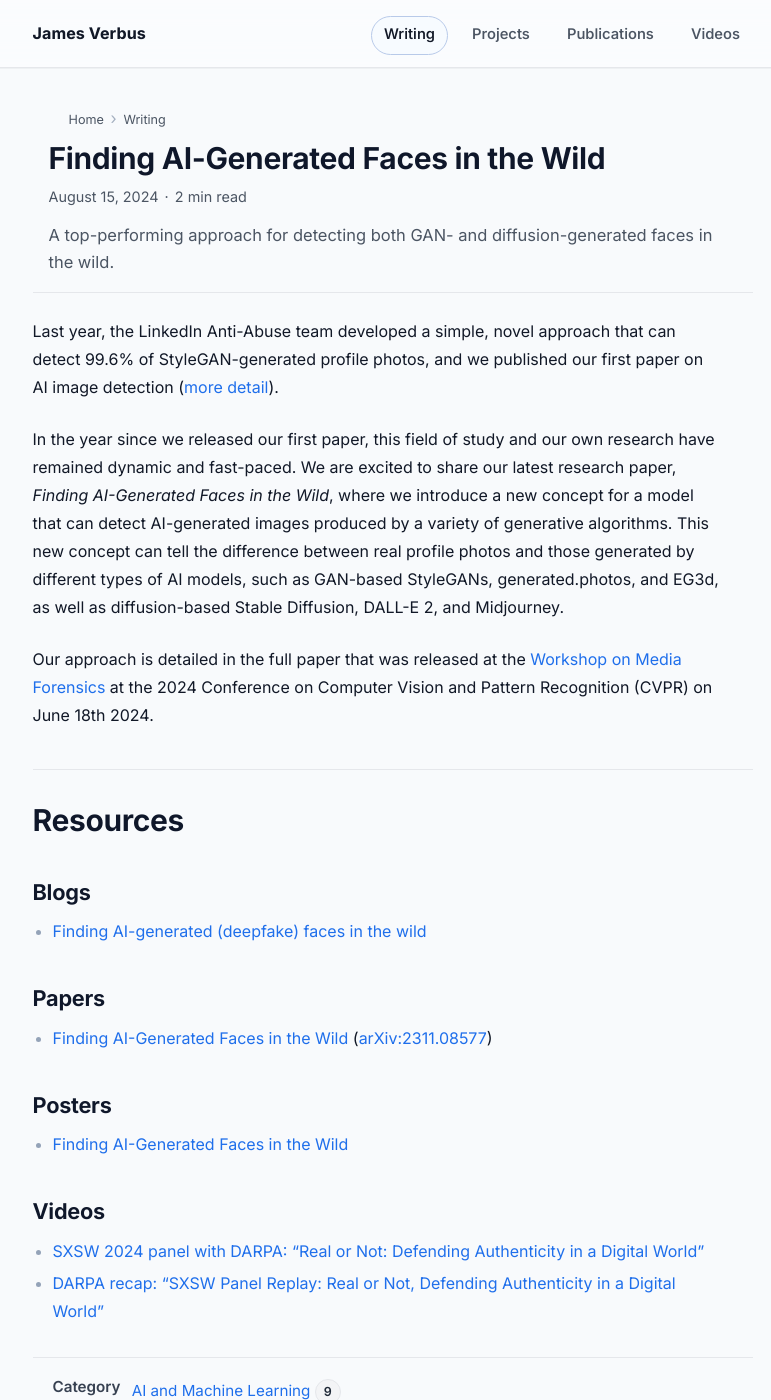
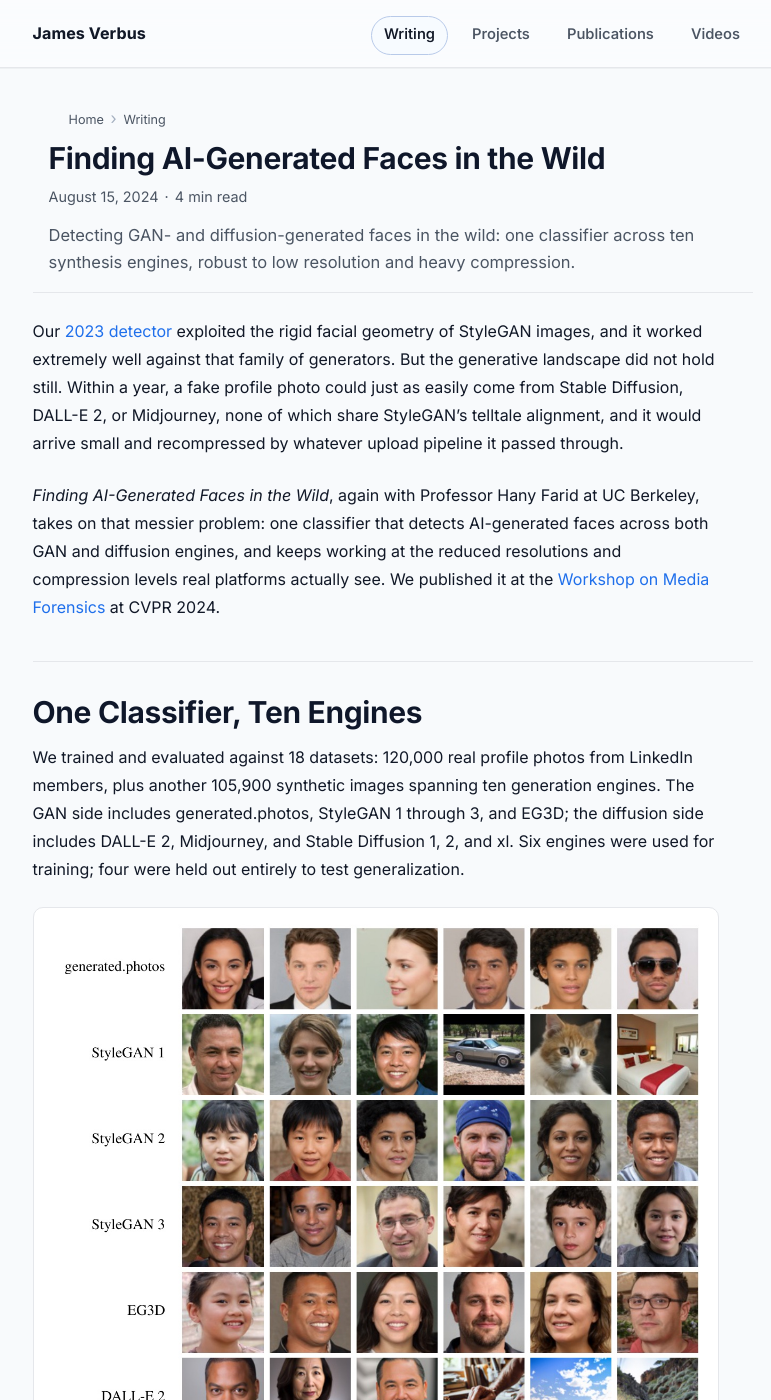
Before and after one commit to jverbus/jverbus.github.io, a Jekyll site: the page built from _posts/2024-08-15-finding-ai-generated-faces-in-the-wild.md, in a window 1280 px wide and 1400 px high. Shown: the whole window, without its empty margins (240-1011 px from the left). Built offline with Jekyll 4.4.1, drawn with Linux system fonts in a browser that asks for light colours; some of the changed text lies outside the part shown.

Commit message:
Expand 2024 faces-in-the-wild post with paper figures
Rewrite the stub into a full technical summary: ten-engine training
and evaluation setup, in/out-of-engine results at 0.5% FPR,
resolution-matched training and JPEG robustness, and the face-
specific signal result, using three figures extracted from the
CVPRW 2024 paper. All claims verified against the paper text and
audited independently; phrasing checked for overlap against the
paper and the LinkedIn post.

Co-Authored-By: Claude Fable 5 <noreply@anthropic.com>

```diff
--- a/_posts/2024-08-15-finding-ai-generated-faces-in-the-wild.md
+++ b/_posts/2024-08-15-finding-ai-generated-faces-in-the-wild.md
@@ -1,20 +1,51 @@
 ---
 layout: post
 title: "Finding AI-Generated Faces in the Wild"
-description: "A top-performing approach for detecting both GAN- and diffusion-generated faces in the wild."
+description: "Detecting GAN- and diffusion-generated faces in the wild: one classifier across ten synthesis engines, robust to low resolution and heavy compression."
 og_image: "/assets/images/social/2024-08-15-finding-ai-generated-faces-in-the-wild-1200x630.jpg"
 og_image_alt: "Finding AI-Generated Faces in the Wild"
 og_image_width: 1200
 og_image_height: 630
+last_modified_at: 2026-06-10
 categories: ["AI and Machine Learning"]
 tags: [LinkedIn, machine learning, AI, Generative AI, deepfake]
 ---
 
-Last year, the LinkedIn Anti-Abuse team developed a simple, novel approach that can detect 99.6% of StyleGAN-generated profile photos, and we published our first paper on AI image detection ([more detail]({{ '/2023/06/20/detecting-ai-generated-profile-photos/' | relative_url }})).
+Our [2023 detector]({{ '/2023/06/20/detecting-ai-generated-profile-photos/' | relative_url }}) exploited the rigid facial geometry of StyleGAN images, and it worked extremely well against that family of generators. But the generative landscape did not hold still. Within a year, a fake profile photo could just as easily come from Stable Diffusion, DALL-E 2, or Midjourney, none of which share StyleGAN's telltale alignment, and it would arrive small and recompressed by whatever upload pipeline it passed through.
 
-In the year since we released our first paper, this field of study and our own research have remained dynamic and fast-paced. We are excited to share our latest research paper, *Finding AI-Generated Faces in the Wild*, where we introduce a new concept for a model that can detect AI-generated images produced by a variety of generative algorithms. This new concept can tell the difference between real profile photos and those generated by different types of AI models, such as GAN-based StyleGANs, generated.photos, and EG3d, as well as diffusion-based Stable Diffusion, DALL-E 2, and Midjourney.
+*Finding AI-Generated Faces in the Wild*, again with Professor Hany Farid at UC Berkeley, takes on that messier problem: one classifier that detects AI-generated faces across both GAN and diffusion engines, and keeps working at the reduced resolutions and compression levels real platforms actually see. We published it at the [Workshop on Media Forensics](https://sites.google.com/view/wmf2024/home) at CVPR 2024.
 
-Our approach is detailed in the full paper that was released at the [Workshop on Media Forensics](https://sites.google.com/view/wmf2024/home) at the 2024 Conference on Computer Vision and Pattern Recognition (CVPR) on June 18th 2024.
+## One Classifier, Ten Engines
+
+We trained and evaluated against 18 datasets: 120,000 real profile photos from LinkedIn members, plus another 105,900 synthetic images spanning ten generation engines. The GAN side includes generated.photos, StyleGAN 1 through 3, and EG3D; the diffusion side includes DALL-E 2, Midjourney, and Stable Diffusion 1, 2, and xl. Six engines were used for training; four were held out entirely to test generalization.
+
+<img src="{{ '/assets/images/ai-faces-wild-engines.jpg' | relative_url }}" alt="Grid of representative AI-generated face and non-face images from ten synthesis engines including generated.photos, StyleGAN 1 to 3, EG3D, DALL-E 2, Midjourney, and Stable Diffusion variants" width="1253" height="1648" loading="lazy" decoding="async">
+
+*Representative AI-generated images from the ten synthesis engines used for training and evaluation. Some engines contribute faces only; others contribute both faces and non-face images. (Figure from the paper.)*
+
+At a fixed 0.5% false positive rate, the classifier catches 98% of AI-generated faces from engines seen in training. On the four held-out engines the average is 84.5%, with an honest spread behind it: EG3D transfers almost perfectly (99.5%) and generated.photos nearly as well (95.4%), while Midjourney mostly slips through (19.4%). Generalization is good in some directions and weak in others, and the practical answer is the operational one: fold new engines into training as they appear.
+
+## Built for the Wild
+
+The "in the wild" part is the point of the paper. Profile photos do not arrive as pristine megapixel originals; they get downscaled and JPEG-compressed, sometimes repeatedly. Detectors that depend on fragile pixel-level traces tend to die somewhere in that pipeline.
+
+The architecture is straightforward: images are resized to 512 pixels and fed through an EfficientNet-B1 backbone, with the backbone frozen and 6.8 million parameters of scoring layers trained on top. For compression robustness, the training data mixes uncompressed images with JPEG-compressed ones across a range of quality levels.
+
+<img src="{{ '/assets/images/ai-faces-wild-robustness.png' | relative_url }}" alt="Two plots showing true positive rate versus image resolution and versus JPEG quality, with resolution-matched training maintaining high accuracy at small sizes" width="656" height="706" loading="lazy" decoding="async">
+
+*True positive rate as a function of resolution (top) and JPEG quality (bottom) at a fixed 0.5% false positive rate. In the top panel, the solid curve is the 512-trained model evaluated at lower resolutions; the dashed curve is a model trained at the matching resolution. (Figure from the paper.)*
+
+The resolution curves carry a deployment lesson. A model trained only at 512 pixels loses most of its detection power on 128-pixel images, but a model trained at that smaller scale stays around 90%. Matching training resolution to the sizes a platform actually serves is what preserves detection on small images. Compression is more forgiving, with detection degrading gradually as JPEG quality falls from 100 to 20.
+
+## A Face-Specific Signal, Not a Synthesis Fingerprint
+
+The most interesting result is what the classifier ignores. Non-face images produced by the same synthesis engines are never flagged: the true positive rate on synthetic non-faces is 0%. Part of the explanation is mundane, since the real training photos include some non-faces while every synthetic training image contains a face. But the result also points away from the model relying on a low-level generator fingerprint, some statistical residue of the synthesis process, because that residue would be present in the non-faces too.
+
+<img src="{{ '/assets/images/ai-faces-wild-saliency.jpg' | relative_url }}" alt="AI-generated faces alongside their integrated-gradient attribution maps, which concentrate on facial regions" width="641" height="1483" loading="lazy" decoding="async">
+
+*Integrated-gradient attributions for AI-generated faces concentrate around the face and other areas of skin. The top row averages 100 StyleGAN 2 faces together; the others are individual examples. (Figure from the paper.)*
+
+Integrated-gradient attributions point the same way: the pixels that matter most to the model concentrate around the face and other areas of skin. Together these results suggest the classifier keys on a property of AI-generated faces themselves, which is exactly the kind of signal you want in the wild, because face-level properties survive the resizing and recompression that scrub away forensic fingerprints.
 
 ## Resources
 
```
Also changed, not shown: assets/images/ai-faces-wild-engines.jpg (added), assets/images/ai-faces-wild-robustness.png (added), assets/images/ai-faces-wild-saliency.jpg (added).
